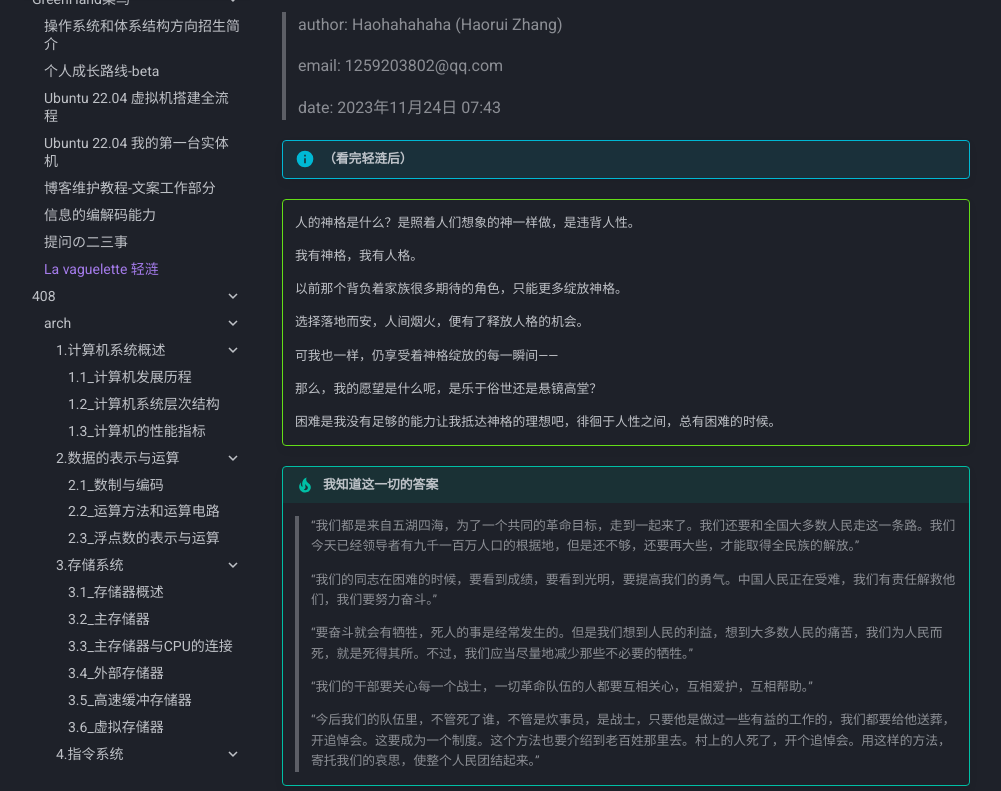
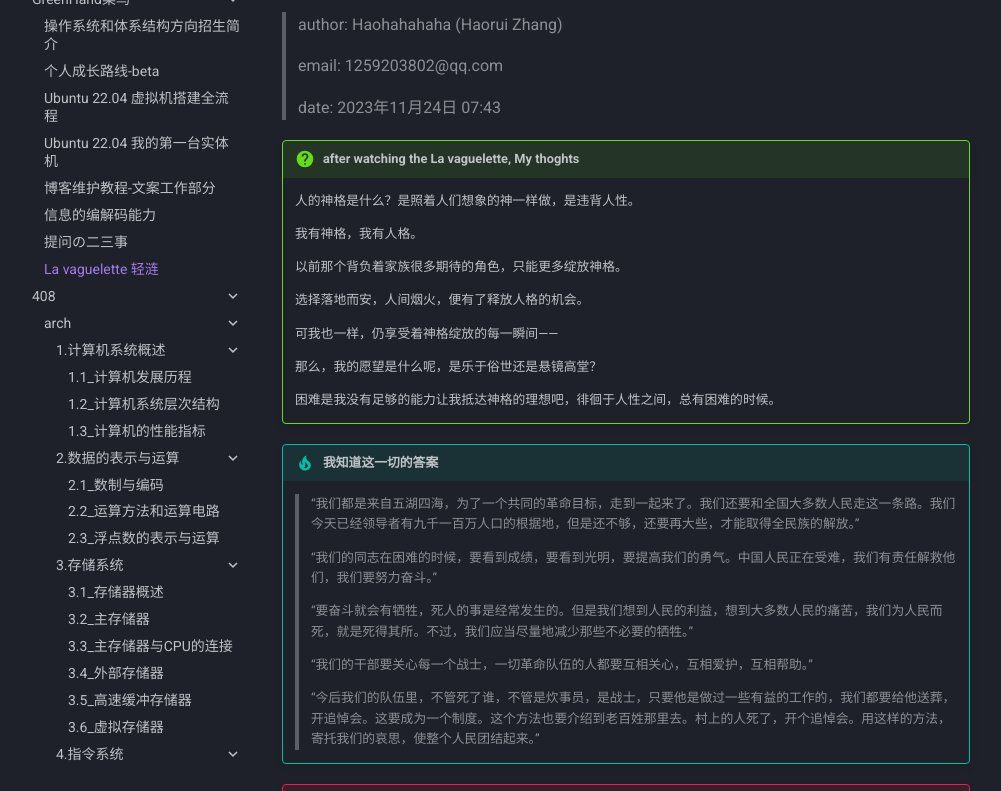
Before and after one commit to Haohahahaha/cs, an MkDocs documentation site: the page built from docs/greenhand/la-vaguelette/l-v.md, in a window 1280 px wide and 900 px high, scrolled down 639 px, cut to the strip 109-900 px from the top of the window. Shown: the whole strip, without its empty margins (14-1015 px from the left). Built offline with MkDocs 1.6.1 and Material for MkDocs 9.7.7, drawn with Linux system fonts in a browser that asks for light colours.

Commit message:
2023-11-24_08:56:47 update

```diff
--- a/docs/greenhand/la-vaguelette/l-v.md
+++ b/docs/greenhand/la-vaguelette/l-v.md
@@ -10,9 +10,7 @@
 >
 > date: 2023年11月24日 07:43
 
-!!! info "（看完轻涟后）"
-
-!!! question ""
+!!! question "after watching the La vaguelette, My thoghts"
 
 	人的神格是什么？是照着人们想象的神一样做，是违背人性。
 
```
